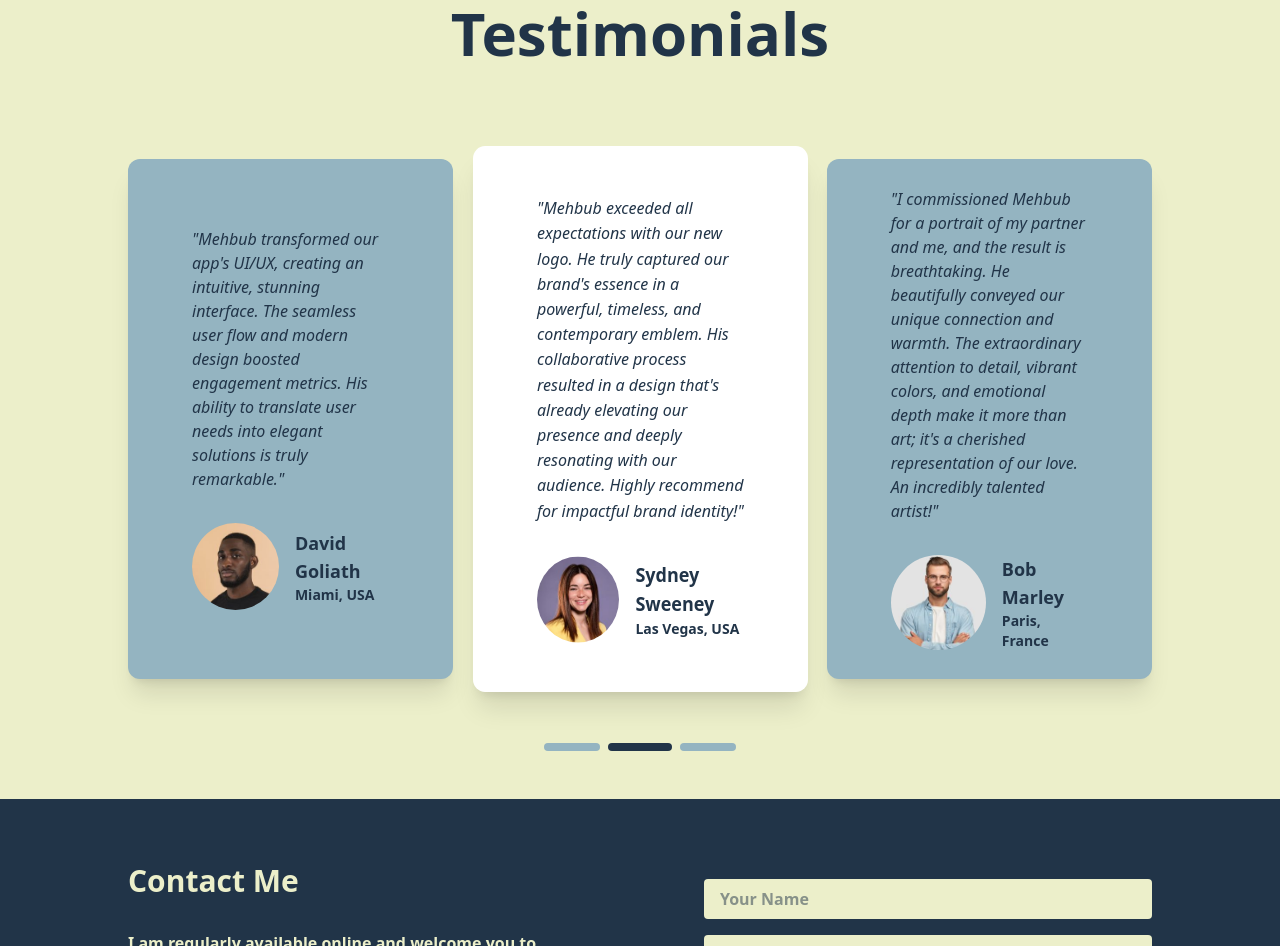
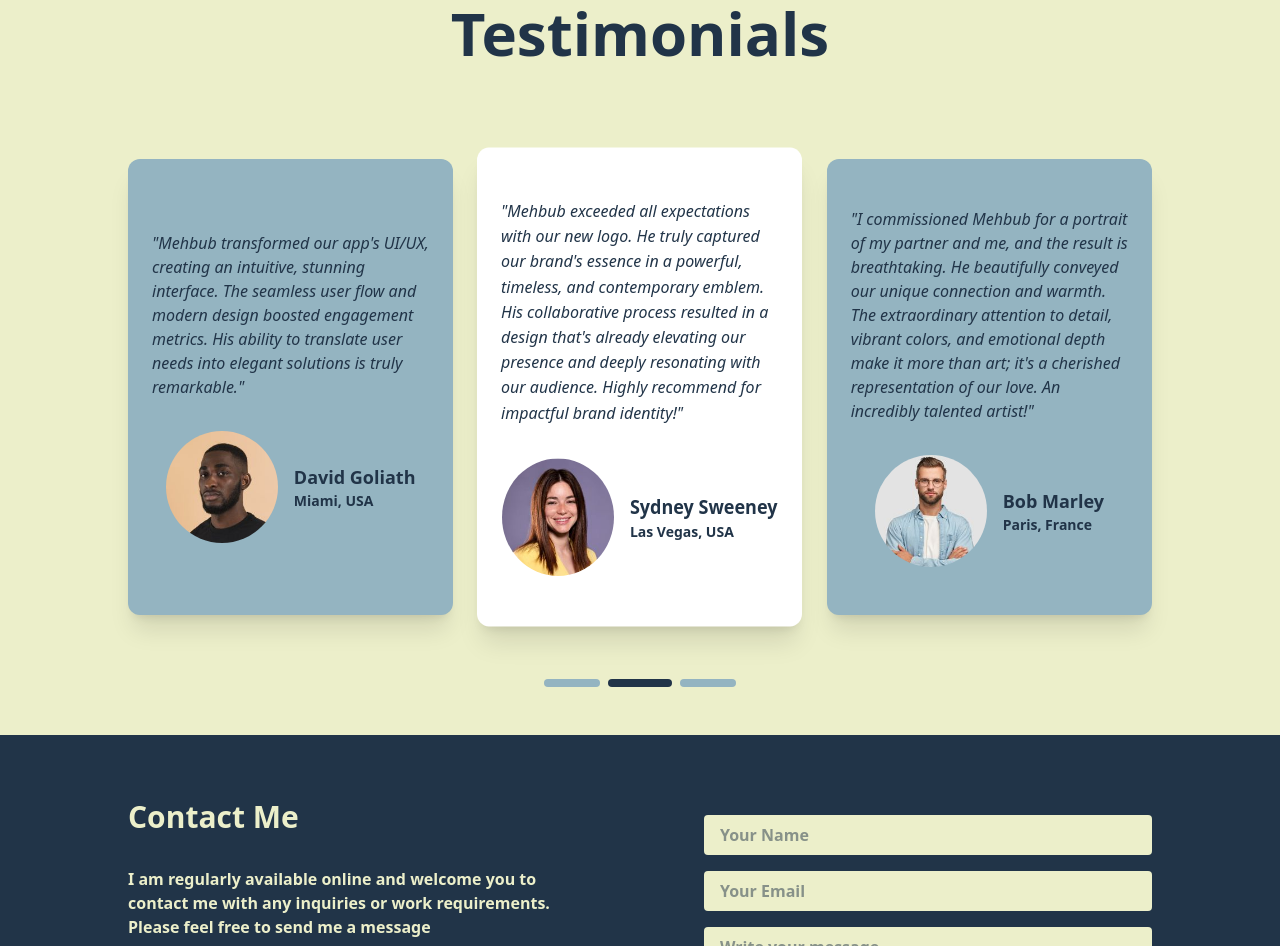
Before and after one commit to Mehbub-Alam/mehbub-portfolio, a plain HTML site: page index.html in a window 1280 px wide. Shown: the part 2563-3509 px from the top of the page. Drawn offline with Linux system fonts and the light colour scheme.

Commit message:
testimonial_overflow_fixed
fixed container overflow border box and padding

```diff
--- a/index.html
+++ b/index.html
@@ -559,9 +559,9 @@
     </div>
     <div class="testimonial-section mt-32">
       <h1 class="text-4xl lg:text-6xl font-extrabold text-center mb-24">Testimonials</h1>
-      <div class="testimonial-container grid gap-6 mb-16 justify-items-center">
+      <div class="testimonial-container box-border grid gap-6 mb-16 justify-items-center">
         <div
-          class="testimonial-card flex flex-col items-center justify-center max-sm:px-8 max-sm:py-8 overflow-hidden transition-all duration-800 ease-in-out  px-16 py-12 rounded-xl bg-[#94B4C1] shadow-xl max-h-[65vh] hover:scale-y-105 max-sm:bg-white hover:bg-white hover:z-10">
+          class="testimonial-card flex flex-col items-center justify-center max-sm:px-8 max-sm:py-8 overflow-hidden transition-all duration-800 ease-in-out  px-6 md:px-12 xl:px-16 py-12 rounded-xl bg-[#94B4C1] shadow-xl max-h-[65vh] hover:scale-y-105 max-sm:bg-white hover:bg-white hover:z-10">
           <p class="italic">
             "Mehbub transformed our app's UI/UX, creating an intuitive, stunning interface. The seamless user flow and
             modern design boosted engagement metrics. His ability to translate user needs into elegant solutions is
@@ -578,7 +578,7 @@
           </div>
         </div>
         <div
-          class="testimonial-card overflow-hidden  transition-all duration-800 ease-in-out flex flex-col items-center justify-center max-sm:px-8 max-sm:py-8 px-16 py-12 rounded-xl xl:bg-white shadow-xl max-h-[65vh] group xl:scale-y-105 hover:scale-y-105 bg-[#94B4C1] hover:bg-white xl:hover:bg-[#94B4C1] hover:z-10">
+          class="testimonial-card overflow-hidden  transition-all duration-800 ease-in-out flex flex-col items-center justify-center max-sm:px-8 max-sm:py-8 px-6 md:px-12 xl:px-16 py-12 rounded-xl xl:bg-white shadow-xl max-h-[65vh] group xl:scale-y-105 hover:scale-y-105 bg-[#94B4C1] hover:bg-white xl:hover:bg-[#94B4C1] hover:z-10">
           <p class="italic">
             "Mehbub exceeded all expectations with our new logo. He truly captured our brand's essence in a powerful,
             timeless, and contemporary emblem. His collaborative process resulted in a design that's already elevating
@@ -595,7 +595,7 @@
           </div>
         </div>
         <div
-          class="testimonial-card flex flex-col items-center justify-center overflow-hidden max-sm:px-8 max-sm:py-8  transition-all duration-800 ease-in-out  px-16 py-12 rounded-xl bg-[#94B4C1] shadow-xl max-h-[65vh] hover:scale-y-105 hover:bg-white hover:z-10 place-self-center justify-items-center max-lg:last:col-span-full max-lg:last:mx-auto">
+          class="testimonial-card flex flex-col items-center justify-center overflow-hidden max-sm:px-8 max-sm:py-8  transition-all duration-800 ease-in-out  px-6 md:px-12 xl:px-16 py-12 rounded-xl bg-[#94B4C1] shadow-xl max-h-[65vh] hover:scale-y-105 hover:bg-white hover:z-10 place-self-center justify-items-center max-lg:last:col-span-full max-lg:last:mx-auto">
           <p class="italic">
             "I commissioned Mehbub for a portrait of my partner and me, and the result is breathtaking. He beautifully
             conveyed our unique connection and warmth. The extraordinary attention to detail, vibrant colors, and
```
